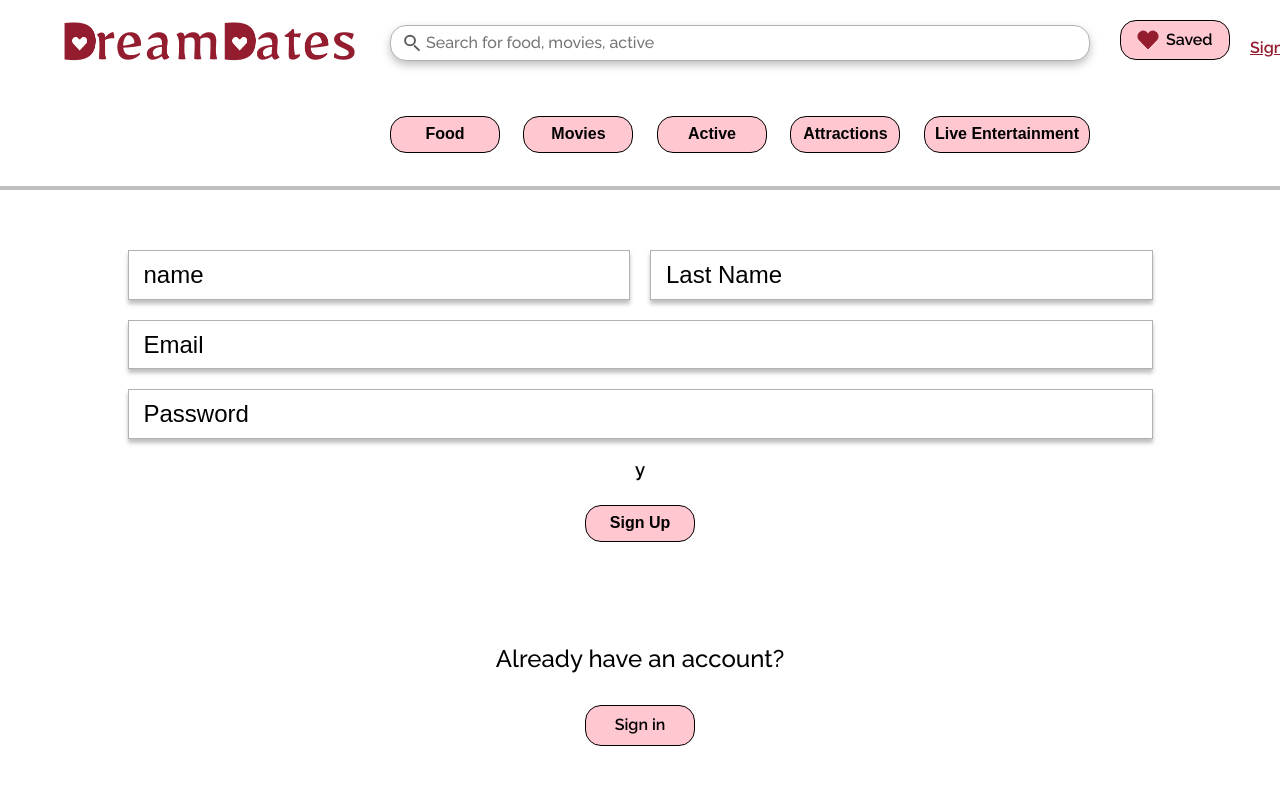
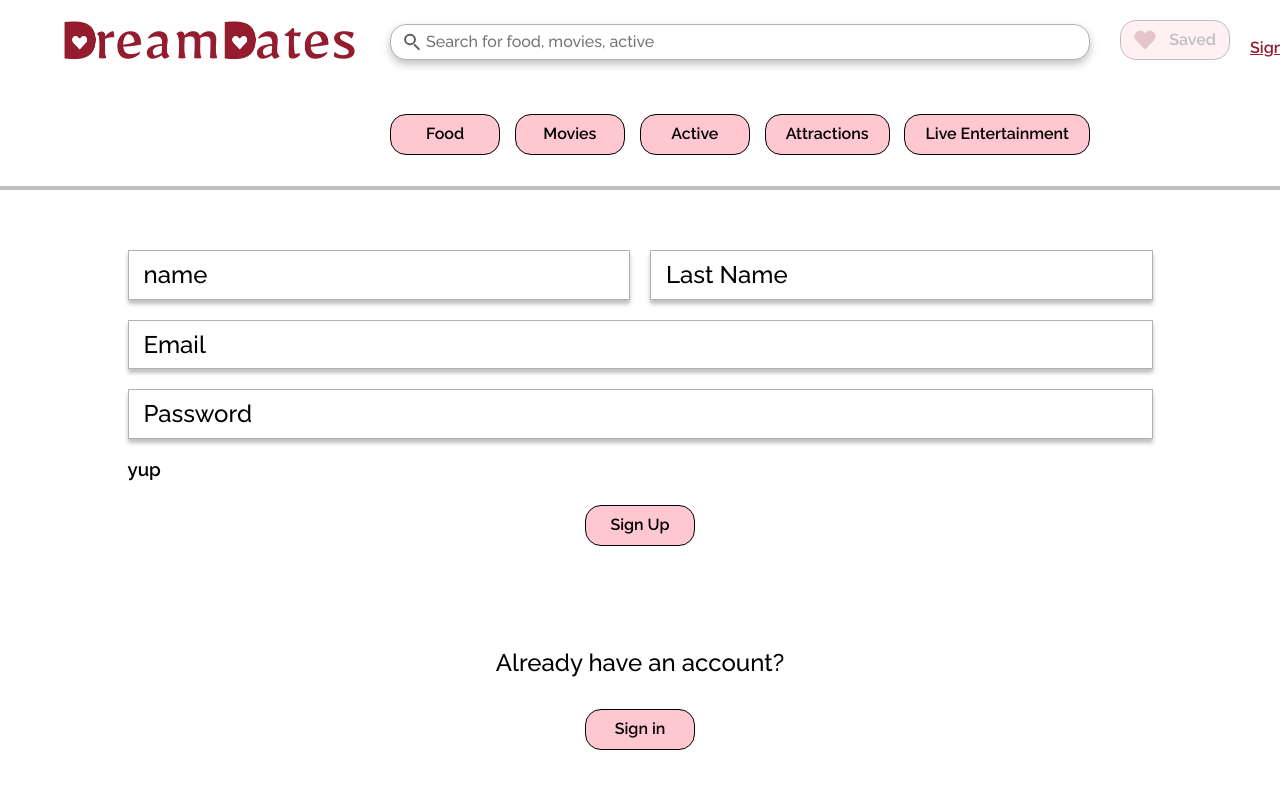
Before and after one commit to Dream-Dates/DreamDatesFrontEnd, a React (Create React App) app: page /signup in a window 1280 px wide. Shown: the top 788 px of the page. Built offline with nearby package versions, Linux system fonts and the light colour scheme; a web font is replaced by a local one.

Commit message:
docs: :lipstick: mroe styling done

```diff
--- a/src/pages/Header.js
+++ b/src/pages/Header.js
@@ -16,9 +16,6 @@ function Header() {
             </div>
 
             <form className="headerSearchBar">
-                    <div className="magnifyingGlass">
-                        <img src={magnifyingGlass} alt="magnifying glass" />
-                    </div>
                     <label htmlFor="search" className="sr-only">Search for</label>
                     <input
                         type="text"
@@ -28,29 +25,32 @@ function Header() {
                         // onChange={}
                         // value={}
                     />
+                    <div className="magnifyingGlass">
+                        <img src={magnifyingGlass} alt="magnifying glass" />
+                    </div>
             </form>
 
             <div className='headerFilter'>
                 <div>
-                    <button htmlFor="food" className="pinkButton">Food</button>
+                    <button htmlFor="food" className="pinkButton"><p>Food</p></button>
                 </div>
                 <div>
-                    <button htmlFor="movies" className="pinkButton">Movies</button>
+                    <button htmlFor="movies" className="pinkButton"><p>Movies</p></button>
                 </div>
                 <div>
-                    <button htmlFor="active" className="pinkButton">Active</button>
+                    <button htmlFor="active" className="pinkButton"><p>Active</p></button>
                 </div>
                 <div>
-                    <button htmlFor="attractions" className="pinkButton">Attractions</button>
+                    <button htmlFor="attractions" className="pinkButton"><p>Attractions</p></button>
                 </div>
                 <div>
-                    <button htmlFor="liveEntertainment" className="pinkButton">Live Entertainment</button>
+                    <button htmlFor="liveEntertainment" className="pinkButton"><p>Live Entertainment</p></button>
                 </div>
             </div>
 
             <div className="headerRightSide">
                 <div className="saved">
-                    <Link to='/' className="pinkButton">
+                    <Link to='/' className="pinkButton disable-link">
                         <img src={redHeart} alt="red heart" />
                         <p>Saved</p>
                     </Link>
--- a/src/pages/SignIn.js
+++ b/src/pages/SignIn.js
@@ -61,7 +61,7 @@ function SignIn({setToken}) {
                 value={signIn.password}
                 />
                 <div className="formButtonContainer">
-                    <button className="pinkButton">Sign In</button>
+                    <button className="pinkButton"><p>Sign In</p></button>
                 </div>
             </form>
 
--- a/src/pages/SignUp.js
+++ b/src/pages/SignUp.js
@@ -10,7 +10,7 @@ function SignUp() {
         email: '',
         password: '',
     })
-    const [error,setError] =("yup")
+    const [error,setError] = useState("yup")
 
 
     const handleChange = (e) => {
@@ -33,11 +33,12 @@ try{
             "lastname": signUp.last_name,
             "password": signUp.password
           })
-        })
+        }).then(res =>res.json())
+        .then(data => setError(data))
     const parseRes = await response.json()
 if(typeof parseRes=== typeof {}){
      localStorage.setItem("token", parseRes.token);
-     navigate("/home")
+     navigate("/")
      console.log("didnt")
 }
 } catch (err){
@@ -107,7 +108,7 @@ if(typeof parseRes=== typeof {}){
                 /> */}
                 <h3 className="errormessage">{error}</h3>
                 <div className="formButtonContainer">
-                    <button className="pinkButton">Sign Up</button>
+                    <button className="pinkButton"><p>Sign Up</p></button>
                 </div>
             </form>
 
--- a/src/styles/sass/partials/_baseStyles.scss
+++ b/src/styles/sass/partials/_baseStyles.scss
@@ -13,6 +13,13 @@ img {
 
 a {
     text-decoration: none;
+    &:hover {
+        background-color: #941C2F;
+
+            p {
+                color: white;
+            }
+    }
 }
 
 p {
@@ -24,12 +31,21 @@ h2 {
 }
 
 button {
-    background-color: transparent;
+    background: transparent;
     border: none;
-    text-align: center;
     text-decoration: none;
+    color: inherit;
+    padding: 0;
+    font: inherit;
+    cursor: pointer;
+    outline: inherit;
     display: inline-block;
-    cursor: pointer;
+    &:hover {
+        background-color: #941C2F;
+        p {
+            color: white;
+        }
+    }
 }
 // .App {
 //     display: flex;
@@ -47,8 +63,16 @@ button {
     background: #FFC7D0;
     border: 1px solid #000000;
     border-radius: 16px;
-    padding: 8px 10px;
+    padding: 8px 0;
     min-width: 110px;
-    // margin: 0 5px !important;
-    // cursor: pointer;
+    cursor: pointer;
 }
+
+.disable-link {
+    pointer-events: none;
+    opacity: .25;
+}
+
+input:focus {
+    border: 1px solid #941C2F;
+}
--- a/src/styles/sass/partials/_modal.scss
+++ b/src/styles/sass/partials/_modal.scss
@@ -3,7 +3,7 @@
 .modal {
     width: 100vw;
     height: 100%;
-    background-color: rgba(0, 0, 0, 0.25);
+    background-color: rgba(0, 0, 0, 0.4);
     // padding-top: 200px;
     position: fixed;
 
@@ -95,6 +95,9 @@
     button {
         width: 76px;
         margin: 47px 39px;
+        &:hover {
+            background-color: transparent;
+        }
     }
     img {
         background-color: transparent;
--- a/src/styles/sass/partials/_typography.scss
+++ b/src/styles/sass/partials/_typography.scss
@@ -5,22 +5,27 @@
     font-family: 'Raleway', sans-serif;
 }
 
+p,
+a {
+    font-weight: 600;
+    font-size: 16px;
+    color: white;
+    line-height: 20px;
+}
+
 .pinkButton {
     font-weight: 600;
     font-size: 16px;
     color: black;
-    cursor: pointer;
     p {
         color: black;
     }
 }
 
-p, a {
-    font-weight: 600;
-    font-size: 16px;
-    color: white;
-    line-height: 20px;
+button p {
+    padding: 0 20px;
 }
+
 
 .userAuth p {
     color: black;
@@ -60,6 +65,6 @@ h2 {
     font-weight: 500;
 }
 
-.header input {
+input {
     font-family: 'Raleway', sans-serif;
 }
--- a/src/styles/styles.css
+++ b/src/styles/styles.css
@@ -7,9 +7,6 @@ html {
 
 body {
   margin: 0;
-}
-h3{
-  text-align: center;
 }
 
 article, aside, footer, header, nav, section {
@@ -248,18 +245,33 @@ img {
 a {
   text-decoration: none;
 }
+a:hover {
+  background-color: #941C2F;
+}
+a:hover p {
+  color: white;
+}
 
 p {
   line-height: 1.4 !important;
 }
 
 button {
-  background-color: transparent;
+  background: transparent;
   border: none;
-  text-align: center;
   text-decoration: none;
+  color: inherit;
+  padding: 0;
+  font: inherit;
+  cursor: pointer;
+  outline: inherit;
   display: inline-block;
-  cursor: pointer;
+}
+button:hover {
+  background-color: #941C2F;
+}
+button:hover p {
+  color: white;
 }
 
 .wrapper {
@@ -270,29 +282,43 @@ button {
   background: #FFC7D0;
   border: 1px solid #000000;
   border-radius: 16px;
-  padding: 8px 10px;
+  padding: 8px 0;
   min-width: 110px;
+  cursor: pointer;
+}
+
+.disable-link {
+  pointer-events: none;
+  opacity: 0.25;
+}
+
+input:focus {
+  border: 1px solid #941C2F;
 }
 
 * {
   font-family: "Raleway", sans-serif;
 }
 
+p,
+a {
+  font-weight: 600;
+  font-size: 16px;
+  color: white;
+  line-height: 20px;
+}
+
 .pinkButton {
   font-weight: 600;
   font-size: 16px;
   color: black;
-  cursor: pointer;
 }
 .pinkButton p {
   color: black;
 }
 
-p, a {
-  font-weight: 600;
-  font-size: 16px;
-  color: white;
-  line-height: 20px;
+button p {
+  padding: 0 20px;
 }
 
 .userAuth p {
@@ -336,7 +362,7 @@ h2 {
   font-weight: 500;
 }
 
-.header input {
+input {
   font-family: "Raleway", sans-serif;
 }
 
@@ -362,6 +388,9 @@ h2 {
   width: 300px;
   margin-left: 60px;
 }
+.logo a:hover {
+  background-color: transparent;
+}
 
 .headerSearchBar {
   grid-area: headerSearchBar;
@@ -377,8 +406,9 @@ h2 {
   width: 100%;
   padding: 8px 0 8px 35px;
 }
-.headerSearchBar input:focus, .headerSearchBar input:hover {
-  border: 1px solid red;
+.headerSearchBar input:focus + .magnifyingGlass > img {
+  -webkit-filter: invert(7%) sepia(28%) saturate(9909%) hue-rotate(32deg) brightness(101%) contrast(102%);
+          filter: invert(7%) sepia(28%) saturate(9909%) hue-rotate(32deg) brightness(101%) contrast(102%);
 }
 
 .headerFilter {
@@ -414,6 +444,9 @@ h2 {
 .userAuth {
   padding-left: 20px;
   width: 140px;
+}
+.userAuth .signOut:hover {
+  background-color: transparent;
 }
 
 .logo,
@@ -501,7 +534,7 @@ h2 {
 .modal {
   width: 100vw;
   height: 100%;
-  background-color: rgba(0, 0, 0, 0.25);
+  background-color: rgba(0, 0, 0, 0.4);
   position: fixed;
   z-index: 30;
 }
@@ -619,6 +652,9 @@ h2 {
 .buttonContainer button {
   width: 76px;
   margin: 47px 39px;
+}
+.buttonContainer button:hover {
+  background-color: transparent;
 }
 .buttonContainer img {
   background-color: transparent;
```
Also changed, not shown: src/styles/sass/partials/_header.scss (+11 -2 lines), src/styles/styles.min.css.
